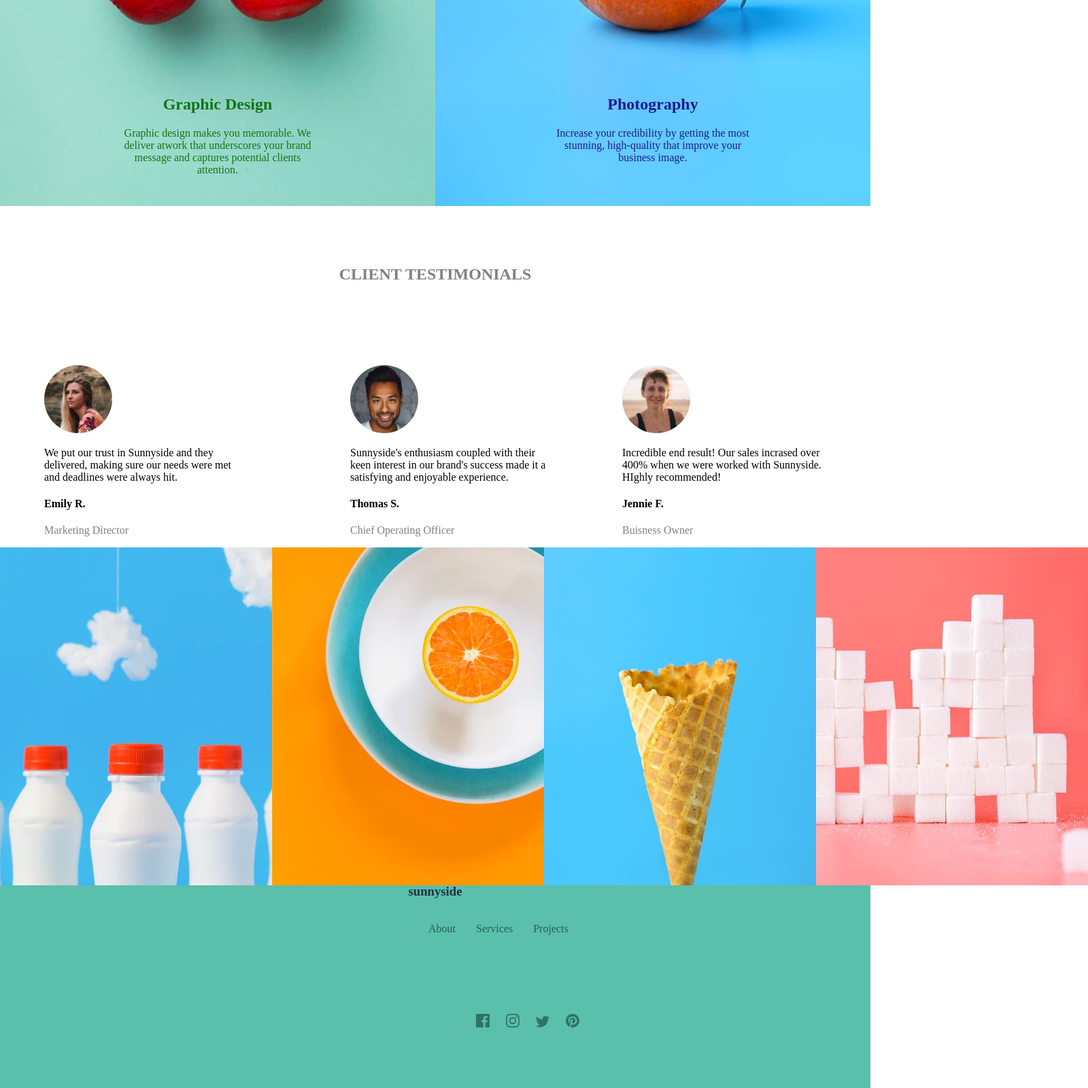
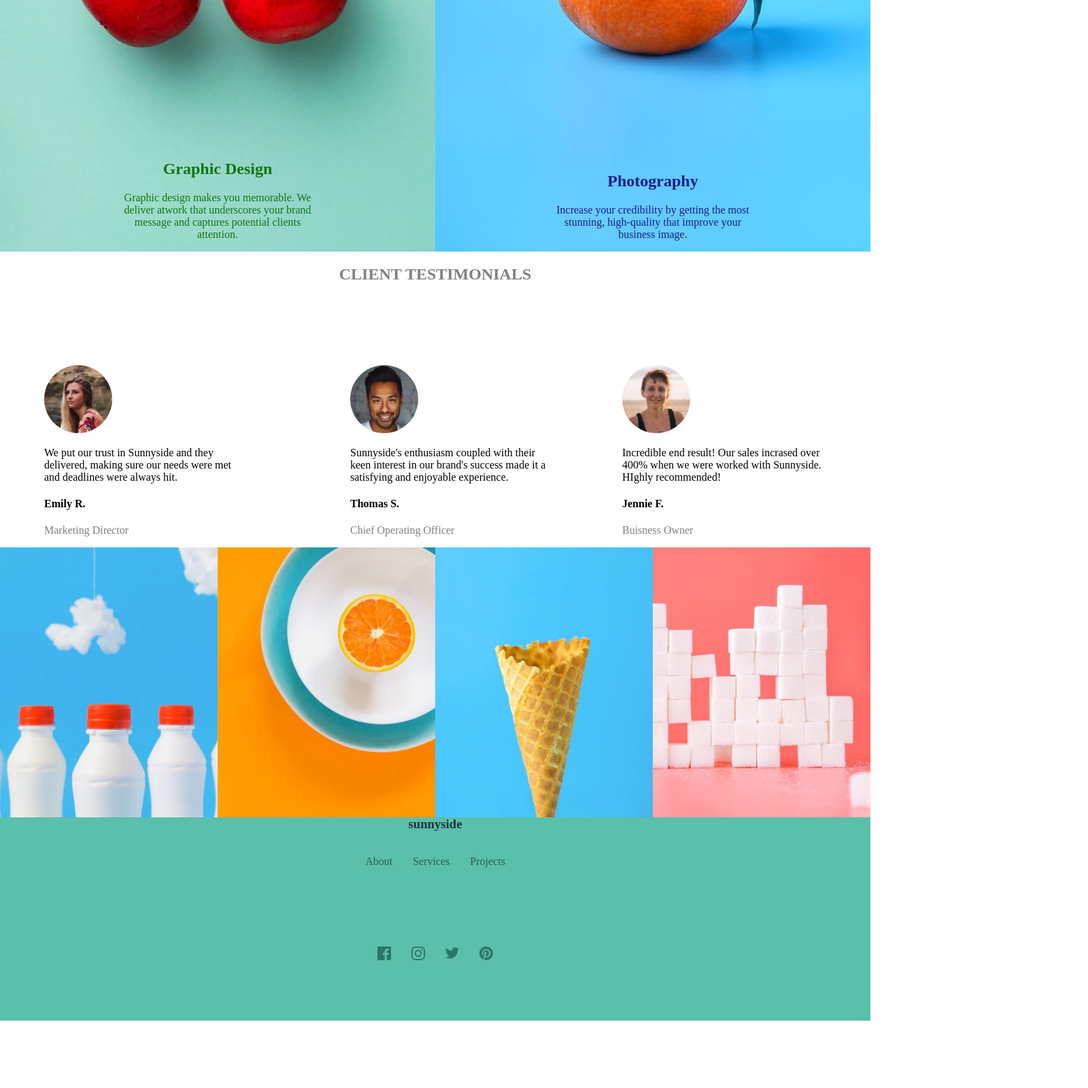
Before and after one commit to sofi638/sunnyside-agency-landing-page-main, a plain HTML site: page index.html in a window 1280 px wide. Shown: the part 1825-3425 px from the top of the page at 68% size, 1600 px wide, since content can reach past the window. After the commit the page ends 3326 px from the top, so only its background shows below. Drawn offline with Linux system fonts and the light colour scheme.

Commit message:
Add files via upload

```diff
--- a/index.html
+++ b/index.html
@@ -64,132 +64,97 @@
         <div class="txt">
           <h2>Graphic Design</h2>
           <p class="p2">
-            Graphic design makes you memorable. We
-            deliver atwork that underscores your brand
-            message and captures potential clients attention.
+            Graphic design makes you memorable. We deliver atwork that
+            underscores your brand message and captures potential clients
+            attention.
           </p>
         </div>
-
       </div>
 
       <div class="photography">
         <div class="txt">
           <h2>Photography</h2>
           <p class="p3">
-            Increase your credibility by getting the most stunning,
-            high-quality that improve your business image.
+            Increase your credibility by getting the most stunning, high-quality
+            that improve your business image.
           </p>
         </div>
-
       </div>
     </div>
-    <h2 class="h2-client">
-      CLIENT TESTIMONIALS
-    </h2>
+    <h2 class="h2-client">CLIENT TESTIMONIALS</h2>
     <div class="clients">
-
-
       <div class="emily">
-      <img class="emily-img" src="images/image-emily.jpg" alt="">
+        <img class="emily-img" src="images/image-emily.jpg" alt="" />
 
         <p class="p4">
-        We put our trust in Sunnyside and they delivered,
-        making sure our needs were met and deadlines were
-        always hit.
+          We put our trust in Sunnyside and they delivered, making sure our
+          needs were met and deadlines were always hit.
         </p>
 
-      <h4>
-        Emily R.
-      </h4>
-      <p class="pp">
-        Marketing Director
-      </p>
-
+        <h4>Emily R.</h4>
+        <p class="pp">Marketing Director</p>
       </div>
 
-
       <div class="Thomas">
-
-      <img class="thomas-img" src="images/image-thomas.jpg" alt="">
-
+        <img class="thomas-img" src="images/image-thomas.jpg" alt="" />
 
         <p class="p5">
-        Sunnyside's enthusiasm coupled with their
-        keen interest in our brand's success made it
-        a satisfying and enjoyable experience.
+          Sunnyside's enthusiasm coupled with their keen interest in our brand's
+          success made it a satisfying and enjoyable experience.
         </p>
-  <h4>
-    Thomas S.
-  </h4>
-<p class="pp">
-  Chief Operating Officer
-</p>
+        <h4>Thomas S.</h4>
+        <p class="pp">Chief Operating Officer</p>
       </div>
 
-
       <div class="Jennie">
-
-<img class="jennie-img" src="images/image-jennie.jpg" alt="">
-
+        <img class="jennie-img" src="images/image-jennie.jpg" alt="" />
 
         <p class="p6">
-  Incredible end result! Our sales incrased over 400%
-  when we were worked with Sunnyside.
-  HIghly recommended!
+          Incredible end result! Our sales incrased over 400% when we were
+          worked with Sunnyside. HIghly recommended!
         </p>
-<h4>
-  Jennie F.
-</h4>
-<p class="pp">
-  Buisness Owner
-</p>
+        <h4>Jennie F.</h4>
+        <p class="pp">Buisness Owner</p>
       </div>
-
     </div>
 
     <div class="cont-images">
+      <img
+        class="milk"
+        src="images/desktop/image-gallery-milkbottles.jpg"
+        alt=""
+      />
 
-<img class="milk" src="images/desktop/image-gallery-milkbottles.jpg" alt="">
+      <img
+        class="orange"
+        src="images/desktop/image-gallery-orange.jpg"
+        alt=""
+      />
 
-<img class="orange" src="images/desktop/image-gallery-orange.jpg" alt="">
+      <img class="cone" src="images/desktop/image-gallery-cone.jpg" alt="" />
 
-<img class="cone"  src="images/desktop/image-gallery-cone.jpg" alt="">
-
-<img class="sugarcubs" src="images/desktop/image-gallery-sugarcubes.jpg" alt="">
-
+      <img
+        class="sugarcubs"
+        src="images/desktop/image-gallery-sugarcubes.jpg"
+        alt=""
+      />
     </div>
 
     <div class="sunnyside">
-
-  <h3 class="sunny">
-    sunnyside
-  </h3>
+      <h3 class="sunny">sunnyside</h3>
 
       <div class="three-txt">
-  <p>
-    About
-  </p>
-  <p>
-    Services
-  </p>
-  <p>
-    Projects
-  </p>
+        <p>About</p>
+        <p>Services</p>
+        <p>Projects</p>
       </div>
 
       <div class="icons">
-
-  <img class="fb" src="images/icon-facebook.svg" alt="">
-  <img class="insta" src="images/icon-instagram.svg" alt="">
-  <img class="twit" src="images/icon-twitter.svg" alt="">
-  <img src="images/icon-pinterest.svg" alt="">
-
+        <img class="fb" src="images/icon-facebook.svg" alt="" />
+        <img class="insta" src="images/icon-instagram.svg" alt="" />
+        <img class="twit" src="images/icon-twitter.svg" alt="" />
+        <img src="images/icon-pinterest.svg" alt="" />
       </div>
-
-
-
     </div>
-
-
   </body>
 </html>
--- a/style.css
+++ b/style.css
@@ -98,136 +98,126 @@ body {
 .container-pictures {
   display: flex;
   text-align: center;
-
 }
 
 .grapic {
   background-image: url(images/desktop/image-graphic-design.jpg);
   width: 700px;
   height: 600px;
+  background-size: cover;
+  background-position: center;
   background-repeat: no-repeat;
   min-width: 50%;
-  background-size: 100%;
   color: rgb(18, 117, 18);
+  justify-content: center;
+  align-items: end;
+  display: flex;
+}
 
+.p2 {
+  width: 300px;
 }
-.txt{
-  margin-top: 370px;
-}
-.p2{
+.p3 {
   width: 300px;
-  margin: auto;
-}
-.p3{
-  width: 300px;
-  margin: auto;
 }
 .photography {
   background-image: url(images/desktop/image-photography.jpg);
   width: 700px;
   height: 600px;
   min-width: 50%;
+  background-size: cover;
+  background-position: center;
   background-repeat: no-repeat;
-  background-size: 100%;
- color: rgb(27, 27, 145);
+  color: rgb(27, 27, 145);
+  justify-content: center;
+  align-items: end;
+  display: flex;
 }
 
-.clients{
+.clients {
   align-items: center;
   justify-content: center;
 
   display: flex;
- margin-top: 120px;
+  margin-top: 120px;
 }
 
-.h2-client{
+.h2-client {
   color: gray;
   text-align: center;
 }
 
-
-.emily-img{
+.emily-img {
   border-radius: 100%;
   width: 100px;
 }
-.emily{
-margin-right: 150px;
+.emily {
+  margin-right: 150px;
 }
 
-
-
-.thomas-img{
+.thomas-img {
   border-radius: 100%;
   width: 100px;
 }
 
-.p4{
-  width: 300px;
-
-
-}
-.p5{
+.p4 {
   width: 300px;
 }
-.p6{
+.p5 {
   width: 300px;
 }
-.Jennie{
+.p6 {
+  width: 300px;
+}
+.Jennie {
   margin-left: 100px;
 }
-.jennie-img{
+.jennie-img {
   border-radius: 100%;
   width: 100px;
 }
-.pp{
+.pp {
   color: gray;
 }
-.cont-images{
+.cont-images {
   display: flex;
 }
-.milk{
-  width: 400px;
+.milk {
+  width: 25%;
 }
-.orange{
-  width: 400px;
+.orange {
+  width: 25%;
 }
-.cone{
-  width: 400px;
+.cone {
+  width: 25%;
 }
-.sugarcubs{
-  width: 400px;
+.sugarcubs {
+  width: 25%;
 }
 
-.sunnyside{
+.sunnyside {
   margin-top: -20px;
   background-color: hsl(168, 44%, 55%);
   width: 100%;
   height: 300px;
 }
 
-.sunny{
+.sunny {
   color: hsl(212, 27%, 19%);
- text-align: center;
-
+  text-align: center;
 }
 
-.three-txt{
+.three-txt {
   display: flex;
   color: hsl(168, 46%, 26%);
-gap: 30px;
-margin-left: 630px;
+  gap: 30px;
+
+  justify-content: center;
 }
-.icons{
+.icons {
   margin-top: 100px;
-  margin-left: 700px;
-
+  justify-content: center;
+  align-items: center;
+  display: flex;
+  gap: 30px;
 }
-.fb{
-  margin-right: 20px;
-}
-.insta{
-  margin-right: 20px;
-}
-.twit{
-  margin-right: 20px;
-}
```
Lines whose indentation alone changed are shown as unchanged.
